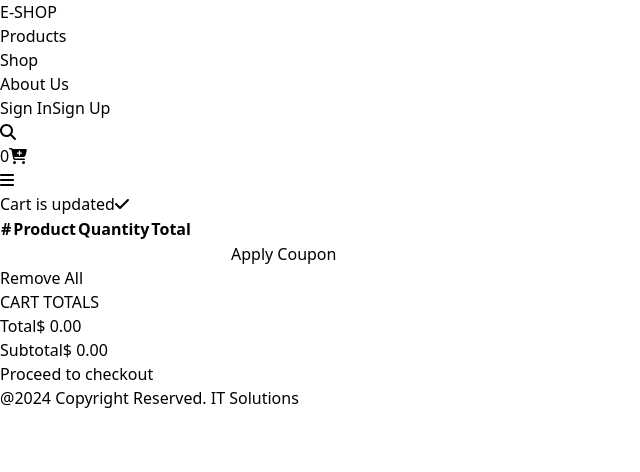
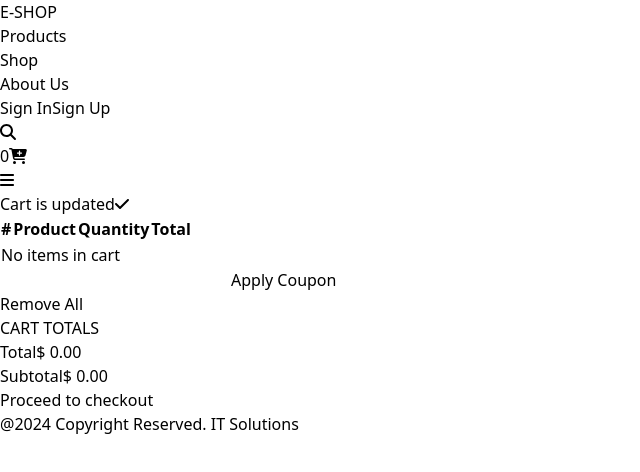
Before and after one commit to PaulDeveloper73/ecommerce-app, a React (Vite) app: page /products/cart in a window 1280 px wide. Shown: the top 472 px of the page, without its empty margins (0-640 px from the left). Built offline with nearby package versions, Linux system fonts and the light colour scheme.

Commit message:
modified the css for cart

```diff
--- a/src/components/Header.jsx
+++ b/src/components/Header.jsx
@@ -2,7 +2,7 @@ import Menu from "./Menu";
 
 const Header = () => {
   return (
-    <section className="fixed top-0 w-full">
+    <section className="fixed top-0 z-50 w-full">
       <div className="p-2 bg-indigo-600 border-b-[1px] border-gray-500  ">
         <Menu />
       </div>
--- a/src/pages/Cart.jsx
+++ b/src/pages/Cart.jsx
@@ -37,16 +37,21 @@ const Cart = () => {
                 </tr>
               </thead>
               <tbody>
-                {cartItems.items.map((item) => {
+                {cartItems.items.length > 0 ? (
+                  cartItems.items.map((item) => {
                     return (
                       <tr
                         key={item.id}
                         className="text-center even:bg-slate-100 hover:bg-indigo-50  hover: cursor-pointer hover:border-b hover:border-indigo-200 odd:bg-salte-50 border-b *:text-slate-700 *:font-light border-slate-200"
                       >
-                      <td className="relative">
-                        <img src={item.image} alt="" className="w-10 h-10" />
+                        <td className="relative ">
+                          <img
+                            src={item.image}
+                            alt=""
+                            className="w-10 h-10 mx-auto"
+                          />
                           <span
-                          className="absolute cursor-pointer -left-2 -top-1"
+                            className="absolute cursor-pointer left-14 -top-1"
                             onClick={() => removeFromCart(item.id)}
                           >
                             <FontAwesomeIcon
@@ -82,7 +87,14 @@ const Cart = () => {
                         </td>
                       </tr>
                     );
-                })}
+                  })
+                ) : (
+                  <tr>
+                    <td className="p-4 text-center " colSpan={4}>
+                      No items in cart
+                    </td>
+                  </tr>
+                )}
 
                 {/* add product and price */}
               </tbody>
```
Lines whose indentation alone changed are shown as unchanged.
